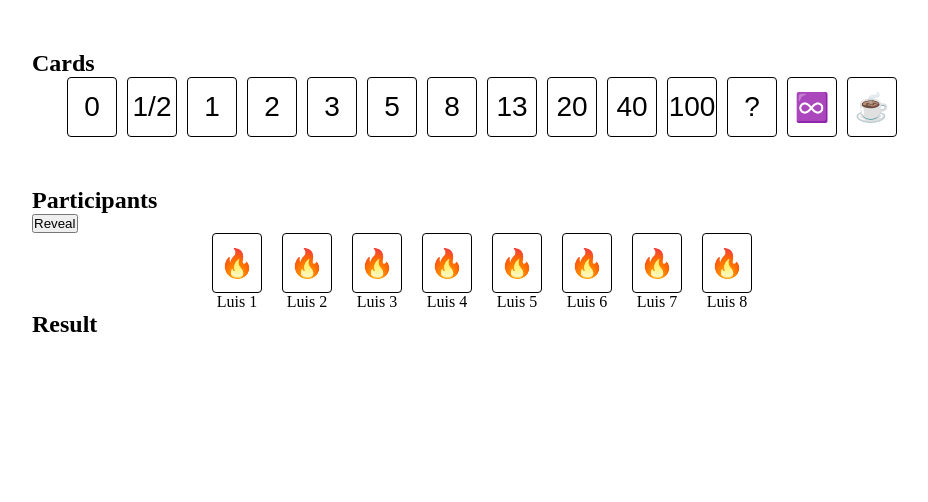
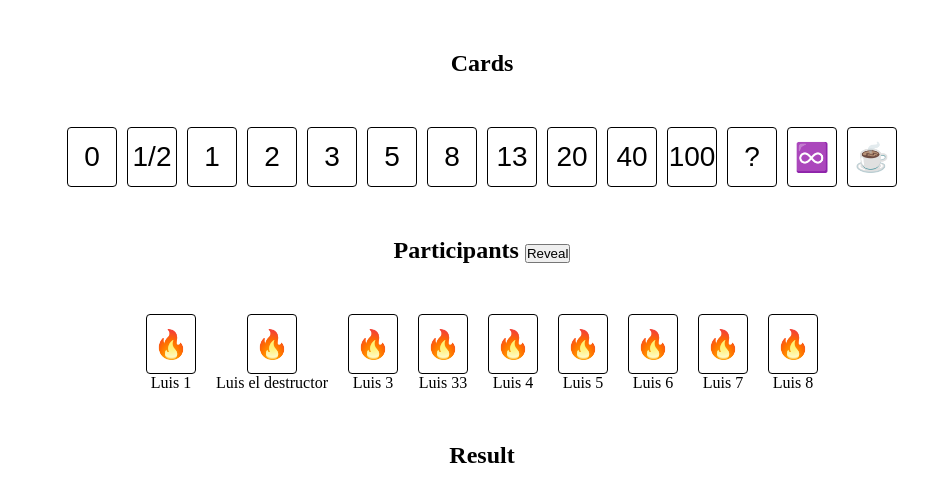
Before and after one commit to emorenocode/pokercrum, an Angular app: page / in a window 1280 px wide. Shown: the top 502 px of the page, without its empty margins (158-1086 px from the left). Built offline with nearby package versions, Linux system fonts and the light colour scheme.

Commit message:
Refactor board page: update card and participant data handling; enhance section layout

```diff
--- a/src/app/pages/board-page/board-page.css
+++ b/src/app/pages/board-page/board-page.css
@@ -16,7 +16,6 @@
   gap: 10px;
   flex-wrap: wrap;
   justify-content: center;
-  margin-bottom: 50px;
 }
 
 .card {
@@ -95,3 +94,11 @@
     }
   }
 }
+
+section {
+  display: flex;
+  flex-direction: column;
+  align-items: center;
+  gap: 50px;
+  margin-bottom: 50px;
+}
--- a/src/app/pages/board-page/board-page.html
+++ b/src/app/pages/board-page/board-page.html
@@ -1,7 +1,7 @@
 <section>
   <h2>Cards</h2>
   <div class="card-list">
-    @for (card of cards; track $index) {
+    @for (card of cards(); track $index) {
     <button
       class="card"
       [class.selected]="card === cardSelected"
@@ -20,12 +20,13 @@
 </section>
 
 <section class="participants">
-  <h2>Participants</h2>
-  @if (user.role === 'admin') {
-  <button (click)="onShowCards()">Reveal</button>
-  }
+  <h2>
+    Participants @if (user.role === 'admin') {
+    <button (click)="onShowCards()">Reveal</button>
+    }
+  </h2>
   <div class="user-list">
-    @for (participant of participants; track $index) {
+    @for (participant of participants(); track $index) {
     <div class="user">
       <div class="card" [class.flipped]="showCards()">
         <div class="card__inner">
@@ -42,7 +43,7 @@
 <section>
   <h2>Result</h2>
   <div class="result-list">
-    @for (card of cardResult; track $index) {
+    @for (card of cardResult(); track $index) {
     <div class="result">
       <span class="result-label">{{ card.label }}</span>
       <div class="card" [class.flipped]="showCards()">
--- a/src/app/pages/board-page/board-page.ts
+++ b/src/app/pages/board-page/board-page.ts
@@ -1,5 +1,4 @@
 import { Component, signal } from '@angular/core';
-import { JsonPipe } from '@angular/common';
 
 interface Card {
   value: string;
@@ -23,12 +22,12 @@ export function countCards(list: User[]): Record<string, number> {
 
 @Component({
   selector: 'app-board-page',
-  imports: [JsonPipe],
+  imports: [],
   templateUrl: './board-page.html',
   styleUrl: './board-page.css',
 })
 export default class BoardPage {
-  public cards: Card[] = [
+  public cards = signal<Card[]>([
     { value: '0', label: '' },
     { value: '1/2', label: 'Tarea muy pequeña' },
     { value: '1', label: 'Tarea pequeña' },
@@ -43,8 +42,8 @@ export default class BoardPage {
     { value: '?', label: 'Tarea Inestimable' },
     { value: '♾️', label: 'Tarea enorme' },
     { value: '☕️', label: 'Hora de una pause' },
-  ];
-  public participants: User[] = [
+  ]);
+  public participants = signal<User[]>([
     {
       id: 'asdf1',
       username: 'Luis 1',
@@ -53,7 +52,7 @@ export default class BoardPage {
     },
     {
       id: 'asdf2',
-      username: 'Luis 2',
+      username: 'Luis el destructor',
       role: 'user',
       card: { value: '1', label: '1' },
     },
@@ -62,6 +61,12 @@ export default class BoardPage {
       username: 'Luis 3',
       role: 'user',
       card: { value: '1', label: '1' },
+    },
+    {
+      id: 'asdf3',
+      username: 'Luis 33',
+      role: 'user',
+      card: { value: '1/2', label: '1/2' },
     },
     {
       id: 'asdf4',
@@ -93,7 +98,7 @@ export default class BoardPage {
       role: 'user',
       card: { value: '☕️', label: '☕️' },
     },
-  ];
+  ]);
   public cardSelected: any;
   public user: User = {
     id: 'asdfasdf',
@@ -102,11 +107,11 @@ export default class BoardPage {
   };
   public readonly showCards = signal(false);
   public result!: Record<string, number>;
-  public cardResult: Card[] = [];
+  public cardResult = signal<Card[]>([]);
 
   onShowCards() {
     this.showCards.set(true);
-    const result = countCards(this.participants);
+    const result = countCards(this.participants());
     const resultList: Card[] = [];
     console.log('Result = ', result);
 
@@ -116,10 +121,12 @@ export default class BoardPage {
         label: value.toString(),
       });
     });
-    this.cardResult = resultList;
+    this.cardResult.set(resultList);
   }
 
   onSelectCard(card: Card) {
     this.cardSelected = card;
+    const user = { ...this.user, card };
+    console.log(user);
   }
 }
```
